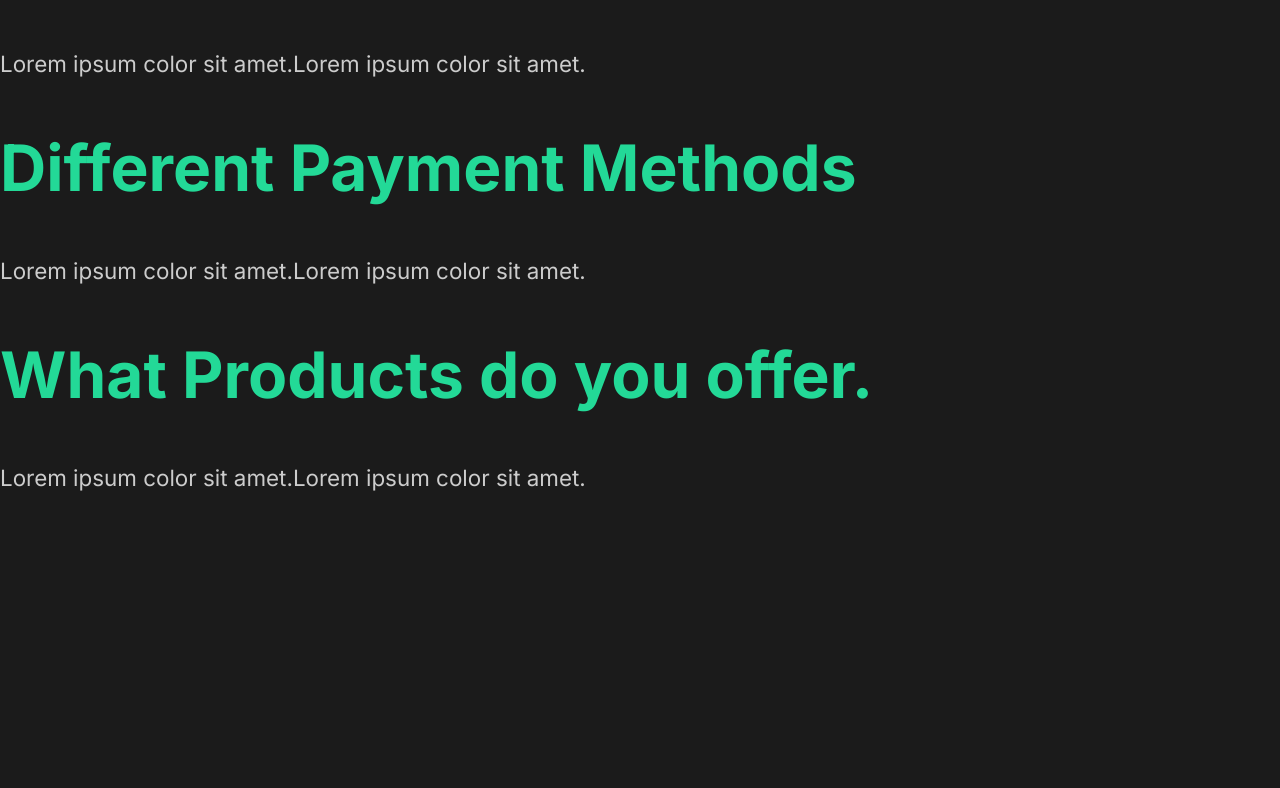
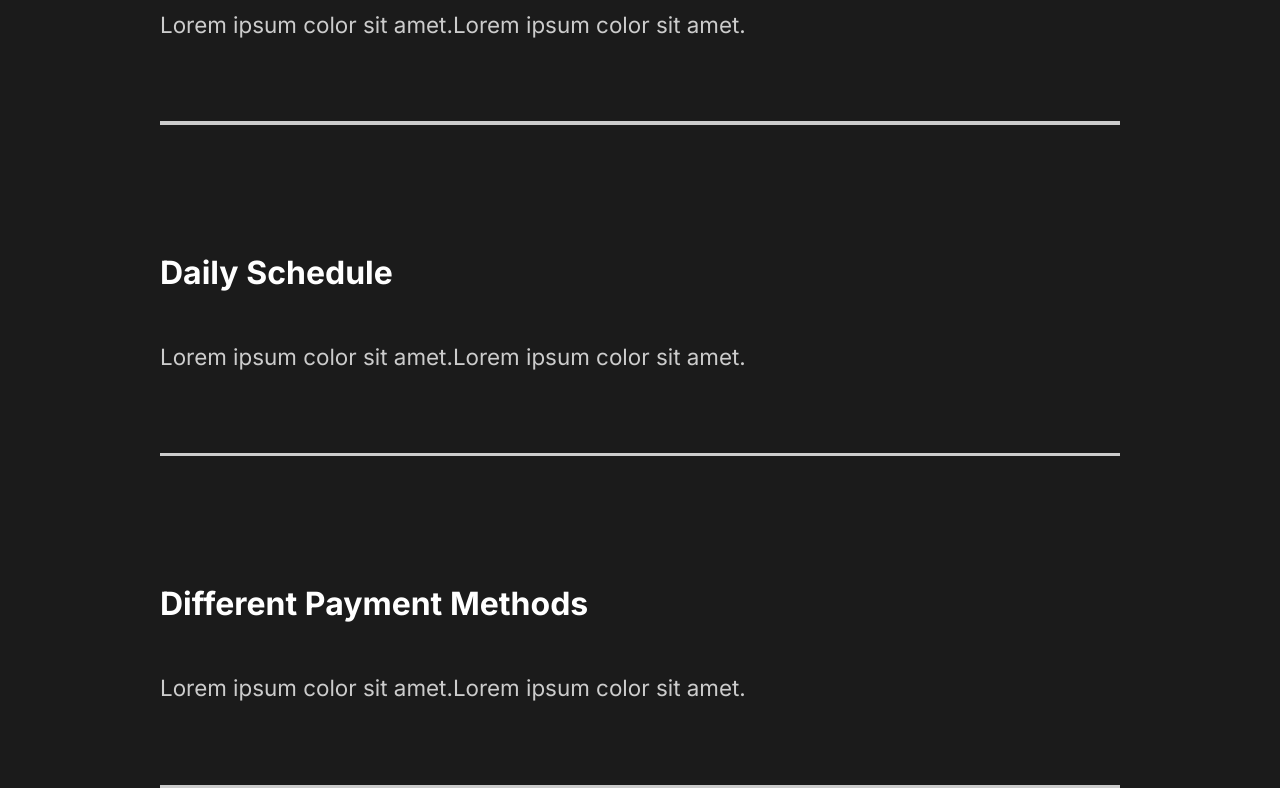
Before and after one commit to nikhilmishra101/photoclick, a React (Create React App) app: page / in a window 1280 px wide. Shown: the part 2432-3220 px from the top of the page. Before the commit the page ends 2974 px from the top, so only its background shows below. Built offline with nearby package versions, Linux system fonts and the light colour scheme.

Commit message:
7. FaqSection styled

```diff
--- a/src/components/FaqSection.js
+++ b/src/components/FaqSection.js
@@ -1,8 +1,10 @@
 import React from "react";
+import styled from "styled-components";
+import { About } from "../styles";
 
 const FaqSection = () => {
   return (
-    <div className="Faq">
+    <Faq>
       <h2>
         Any Questions ? <span>FAQ</span>
         <div className="question">
@@ -10,28 +12,58 @@
           <div className="answer">
             <p>Lorem ipsum color sit amet.Lorem ipsum color sit amet.</p>
           </div>
+          <div className="faq-line"></div>
         </div>
         <div className="question">
           <h4>Daily Schedule</h4>
           <div className="answer">
             <p>Lorem ipsum color sit amet.Lorem ipsum color sit amet.</p>
           </div>
+          <div className="faq-line"></div>
         </div>
         <div className="question">
           <h4>Different Payment Methods</h4>
           <div className="answer">
             <p>Lorem ipsum color sit amet.Lorem ipsum color sit amet.</p>
           </div>
+          <div className="faq-line"></div>
         </div>
         <div className="question">
           <h4>What Products do you offer.</h4>
           <div className="answer">
             <p>Lorem ipsum color sit amet.Lorem ipsum color sit amet.</p>
           </div>
+          <div className="faq-line"></div>
         </div>
       </h2>
-    </div>
+    </Faq>
   );
 };
 
+const Faq = styled(About)`
+  display: block;
+  span {
+    display: block;
+  }
+  h2 {
+    padding-bottom: 2rem;
+    font-weight: lighter;
+  }
+  .faq-line {
+    background: #cccccc;
+    height: 0.2rem;
+    margin: 2rem 0rem;
+    width: 100%;
+  }
+  .question {
+    padding: 3rem 0rem;
+    cursor: pointer;
+  }
+  .answer {
+    padding: 2rem 0rem;
+    p {
+      padding: 1rem 0rem;
+    }
+  }
+`;
 export default FaqSection;
--- a/src/components/GlobalStyle.js
+++ b/src/components/GlobalStyle.js
@@ -37,7 +37,7 @@
     }
     h4{
         font-weight:bold;
-        color:#23d997;
+        font-size:2rem;
     }
     a{
         font-size:1.1.rem;
```
Also changed, not shown: 1 other file (tests, documents, lock files or other folders).
